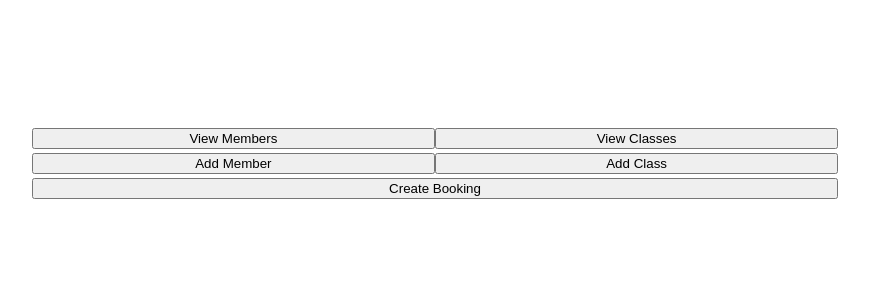
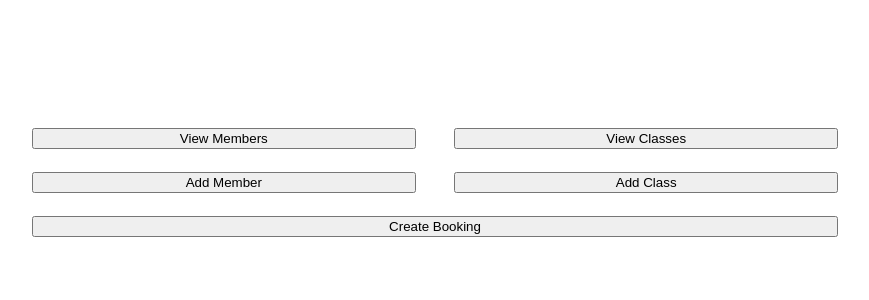
Before and after one commit to davidmacarabrown/gym_management_app, a Flask app: page / in a window 1280 px wide. Shown: the part 46-346 px from the top of the page, without its empty margins (205-1074 px from the left). Run offline with Flask 2, Linux system fonts and the light colour scheme.

Commit message:
adjusted spacing of start page buttons to add spacing between rows and improve it from a usability standpoint

```diff
--- a/static/style.css
+++ b/static/style.css
@@ -63,27 +63,35 @@ a:visited {
     margin-left: 5%;
     margin-right: 5%;
     display: grid;
-    grid-template-columns: 1fr 1fr;
+    grid-template-columns: 10fr 1fr 10fr;
     grid-template-areas:
-    "view-members  view-classes"
-    "add-member  add-class"
-    "create-booking  create-booking";
+    "view-members dead-space view-classes"
+    "add-member dead-space add-class"
+    "create-booking create-booking create-booking";
 }
 
 .view-members {
     grid-area: view-members;
+    padding-bottom: 5%;
+}
+
+.dead-space {
+    grid-area: dead-space;
 }
 
 .add-member {
     grid-area: add-member;
+    padding-bottom: 5%;
 }
 
 .view-classes {
     grid-area: view-classes;
+    padding-bottom: 5%;
 }
 
 .add-class {
     grid-area: add-class;
+    padding-bottom: 5%;
 }
 
 .create-booking {
--- a/templates/members/index.html
+++ b/templates/members/index.html
@@ -9,8 +9,7 @@
             <p class="member-name">{{member.first_name}} {{member.last_name}}</p><form action="/members/{{member.id}}"><button class="view-member-button" type="submit">View</button>
             </form>
         </div>
-
+    <hr>
     {% endfor %}
-
 </main>
 {% endblock %}
```
